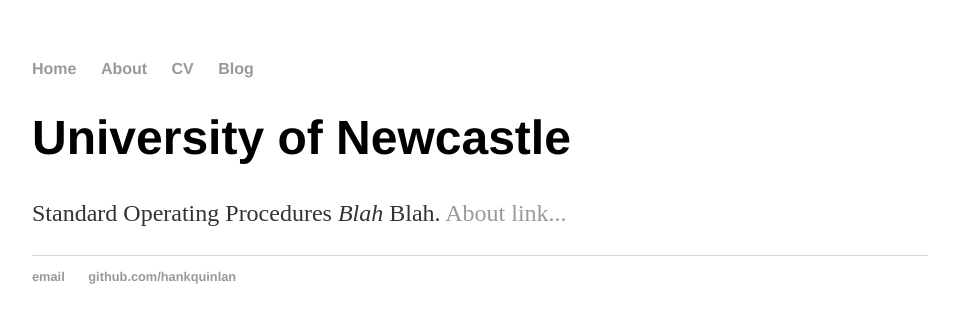
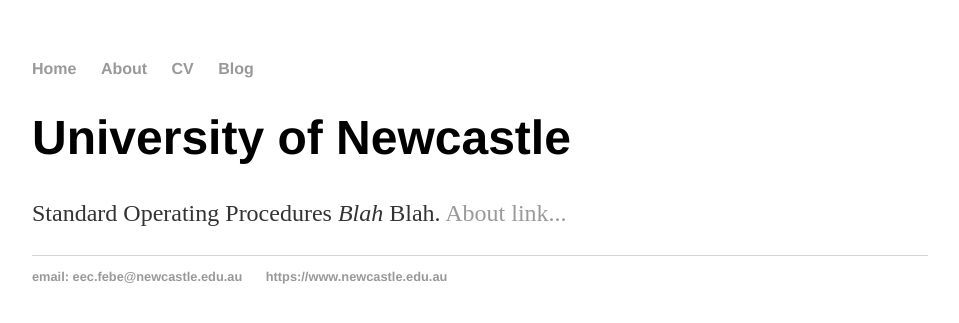
Before and after one commit to hannekum/hannekum.github.io, a Jekyll site: the page built from index.html, in a window 1280 px wide. Shown: the top 323 px of the page, without its empty margins (160-1119 px from the left). Built offline with Jekyll 4.4.1, drawn with Linux system fonts in a browser that asks for light colours.

Commit message:
Update default.html

```diff
--- a/_layouts/default.html
+++ b/_layouts/default.html
@@ -21,8 +21,8 @@
 			</div><!-- /.container -->
 			<footer>
 	    		<ul>
-	        		<li><a href="mailto:hankquinlanhub@gmail.com">email</a></li>
-	        		<li><a href="https://github.com/hankquinlan">github.com/hankquinlan</a></li>
+	        		<li><a href="mailto:eec.febe@newcastle.edu.au">email: eec.febe@newcastle.edu.au</a></li>
+	        		<li><a href="https://www.newcastle.edu.au">https://www.newcastle.edu.au</a></li>
 				</ul>
 			</footer>
 		</body>
```
